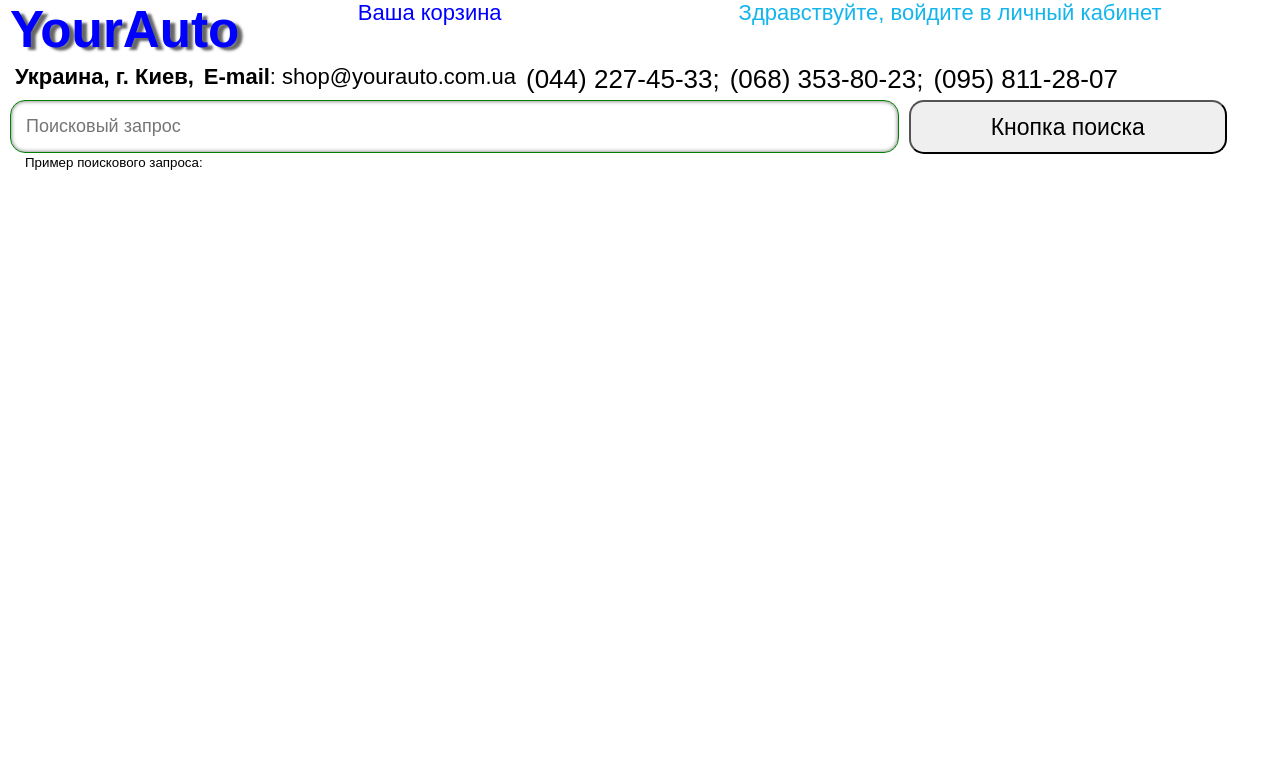
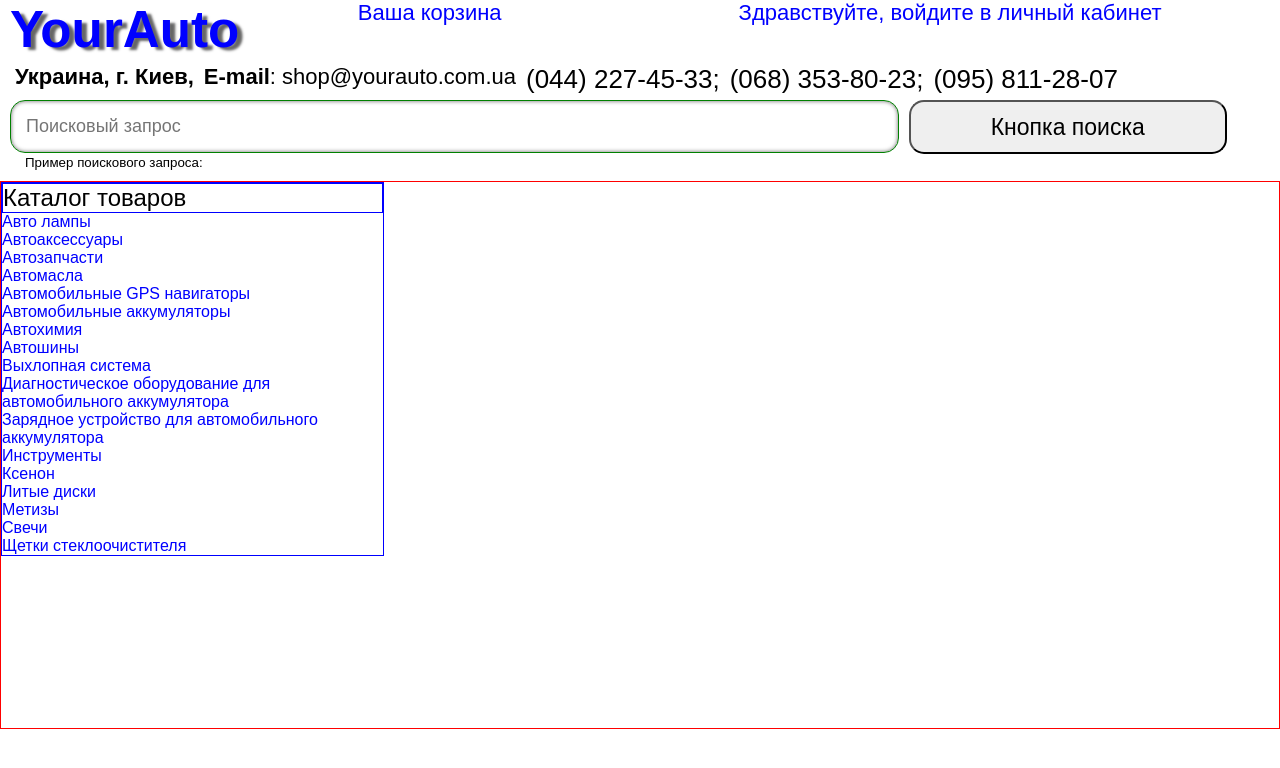
Before and after one commit to DranyValentin/desing-website, a website: page index.html in a window 1280 px wide. Drawn offline with Linux system fonts and the light colour scheme; files that its build step writes are made by us from their sources.

Commit message:
added file main.js

```diff
--- a/css/large.css
+++ b/css/large.css
@@ -111,7 +111,7 @@
 
 main
 {
-	background: blue;
+
 }
 
 footer
--- a/css/medium.css
+++ b/css/medium.css
@@ -90,7 +90,7 @@
 
 main
 {
-	background: blue;
+
 }
 
 footer
--- a/css/reset.css
+++ b/css/reset.css
@@ -33,3 +33,16 @@
 {
 	border: none;
 }
+
+ul
+{
+	margin: 0;
+	padding: 0;
+}
+
+li
+{
+	list-style-type: none;
+	margin: 0;
+	padding: 0;
+}
--- a/css/small.css
+++ b/css/small.css
@@ -94,7 +94,7 @@
 
 main
 {
-	background: blue;
+
 }
 
 footer
--- a/css/style.css
+++ b/css/style.css
@@ -1,4 +1,6 @@
 /*style.css*/
+
+/*Head section*/
 body
 {
 	/*border: 2px solid red;*/
@@ -54,11 +56,6 @@
 
 	font-size: 22px;
 	color: #13B5EC;
-}
-
-.login p
-{
-
 }
 
 .basket
@@ -140,9 +137,28 @@
 	border: 1px solid blue;
 }
 
+
+/*Main section*/
 main
 {
-	background: blue;
+	margin-top: 10px;
+	border: 1px red solid;
+}
+
+.container
+{
+	display: flex;
+	flex-wrap: wrap;
+}
+
+.left
+{
+	width: 30%;
+}
+
+.groups
+{
+	border: 1px solid blue;
 }
 
 footer
--- a/index.html
+++ b/index.html
@@ -7,6 +7,7 @@
 <link rel=stylesheet href="css/mainstyle.min.css">
 
 <script src="js/dialog.js" defer></script>
+<script src="js/main.js" defer></script>
 
 <header>
 	<section>
@@ -18,7 +19,7 @@
 		</h1>
 		<div class=wrapBasketAndLogin>
 			<p class=basket><a href=# alt="Корзина ваших покуgок">Ваша корзина</a></p>
-			<p class=login>Здравствуйте, войдите в личный кабинет</p>
+			<p class=login><a href=# alt="Вход в личный кабинет">Здравствуйте, войдите в личный кабинет</a></p>
 		</div>
 	</section>
 	<address>
@@ -36,7 +37,34 @@
 	</form>
 </header>
 
-<main></main>
+<main>
+	<div id="container">
+	    <div class="left">
+	      <div class="groups">
+	        <div class="groups_title">Категории</div>
+	        <ul>
+	            <li><a href="http://yourauto.com.ua/avto-lampy?tfp=61636">Авто лампы</a></li>
+	            <li><a href="http://yourauto.com.ua/avtoaksessuary?tfp=61636">Автоаксессуары</a></li>
+	            <li><a href="http://yourauto.com.ua/avtozapchasti?tfp=61636">Автозапчасти</a></li>
+	            <li><a href="http://yourauto.com.ua/avtomasla?tfp=61636">Автомасла</a></li>
+	            <li><a href="http://yourauto.com.ua/avtomobilnye-gps-navigatory?tfp=61636">Автомобильные GPS навигаторы</a></li>
+	            <li><a href="http://yourauto.com.ua/avtomobilnye-akkumulyatory?tfp=61636">Автомобильные аккумуляторы</a></li>
+	            <li><a href="http://yourauto.com.ua/avtohimiya?tfp=61636">Автохимия</a></li>
+	            <li><a href="http://yourauto.com.ua/avtoshiny?tfp=61636">Автошины</a></li>
+	            <li><a href="http://yourauto.com.ua/vyhlopnaya-sistema?tfp=61636">Выхлопная система</a></li>
+	            <li><a href="http://yourauto.com.ua/diagnosticheskoe-oborudovanie-dlya-avtomobilnogo-akkumulyatora?tfp=61636">Диагностическое оборудование для автомобильного аккумулятора</a></li>
+	            <li><a href="http://yourauto.com.ua/zaryadnoe-ustroystvo-dlya-avtomobilnogo-akkumulyatora?tfp=61636">Зарядное устройство для автомобильного аккумулятора</a></li>
+	            <li><a href="http://yourauto.com.ua/instrumenty?tfp=61636">Инструменты</a></li>
+	            <li><a href="http://yourauto.com.ua/ksenon?tfp=61636">Ксенон</a></li>
+	            <li><a href="http://yourauto.com.ua/litye-diski?tfp=61636">Литые диски</a></li>
+	            <li><a href="http://yourauto.com.ua/metizy?tfp=61636">Метизы</a></li>
+	            <li><a href="http://yourauto.com.ua/svechi?tfp=61636">Свечи</a></li>
+	            <li><a href="http://yourauto.com.ua/shchetki-stekloochistitelya?tfp=61636">Щетки стеклоочистителя</a></li>
+	          </ul>
+	        </div>
+	    </div>
+	</div>
+</main>
 
 <footer></footer>
 
--- /dev/null
+++ b/js/main.js
@@ -0,0 +1,31 @@
+(() =>
+{
+	"use strict"
+
+	const $ = selector => document.querySelector(selector)
+
+// Change name category
+	$('.groups_title').textContent = "Каталог товаров"
+
+// Change div class=groups on nav class=groups
+	{
+		let fragment = document.createDocumentFragment()
+		let $nav = document.createElement('nav')
+		$nav.setAttribute('class', 'groups')
+		fragment.appendChild($nav).innerHTML = $('.groups').innerHTML
+		$('.left').replaceChild(fragment, $('.groups'))
+
+		console.log(fragment)
+	}
+
+// Change div class=groups_title on h2 class=groups_title
+	{
+		let fragment = document.createDocumentFragment()
+		let $h2 = document.createElement('h2')
+		$h2.setAttribute('class', 'groups')
+		fragment.appendChild($h2).textContent
+									= $('.groups_title').textContent
+		$('.groups').replaceChild(fragment, $('.groups_title'))
+	}
+
+})()
```
